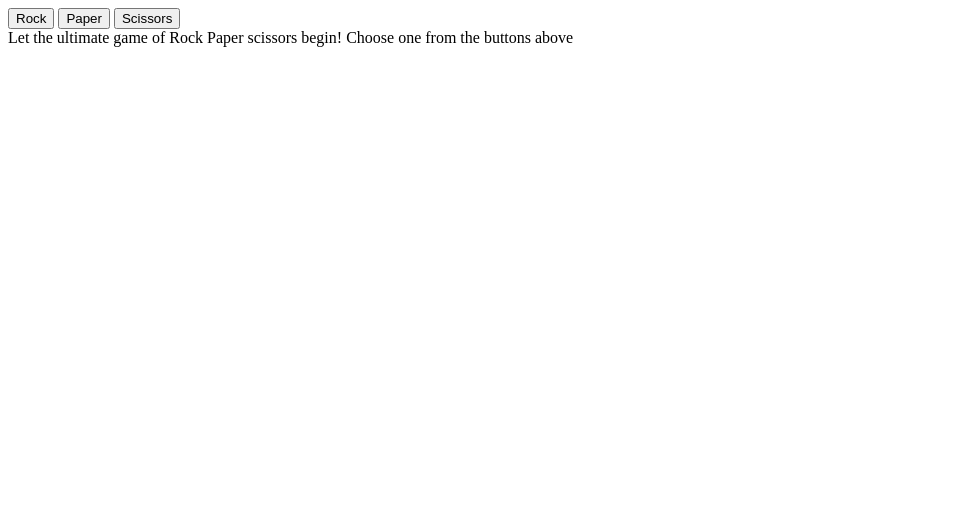
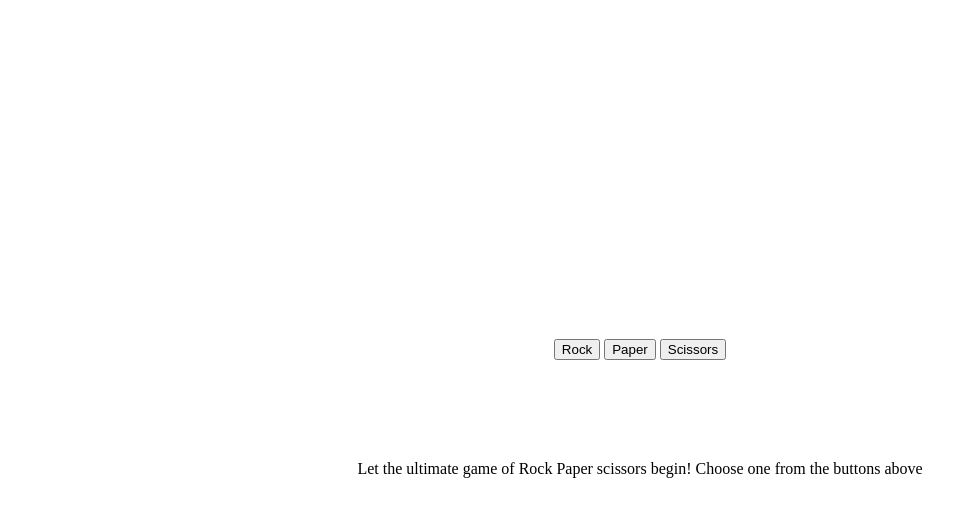
Before and after one commit to dkenney99/Rock-Paper-Scissors, a plain HTML site: page index.html in a window 1280 px wide. Shown: the whole page, without its empty margins (0-977 px from the left). Drawn offline with Linux system fonts and the light colour scheme.

Commit message:
added a little style cause it looked bad

```diff
--- a/index.html
+++ b/index.html
@@ -5,11 +5,14 @@
     <meta http-equiv="X-UA-Compatible" content="IE=edge" />
     <meta name="viewport" content="width=device-width, initial-scale=1.0" />
     <title>Rock Paper Scissors</title>
+    <link rel="stylesheet" href="styles.css" />
   </head>
   <body>
-    <button id="Rock">Rock</button>
-    <button id="Paper">Paper</button>
-    <button id="Scissors">Scissors</button>
+    <div class="buttons">
+      <button id="Rock">Rock</button>
+      <button id="Paper">Paper</button>
+      <button id="Scissors">Scissors</button>
+    </div>
     <div id="score">
       Let the ultimate game of Rock Paper scissors begin! Choose one from the
       buttons above
--- /dev/null
+++ b/styles.css
@@ -0,0 +1,11 @@
+body {
+  height: 100vh;
+  display: flex;
+  justify-content: center;
+  align-items: center;
+  flex-direction: column;
+}
+
+.buttons {
+  margin-bottom: 100px;
+}
```
